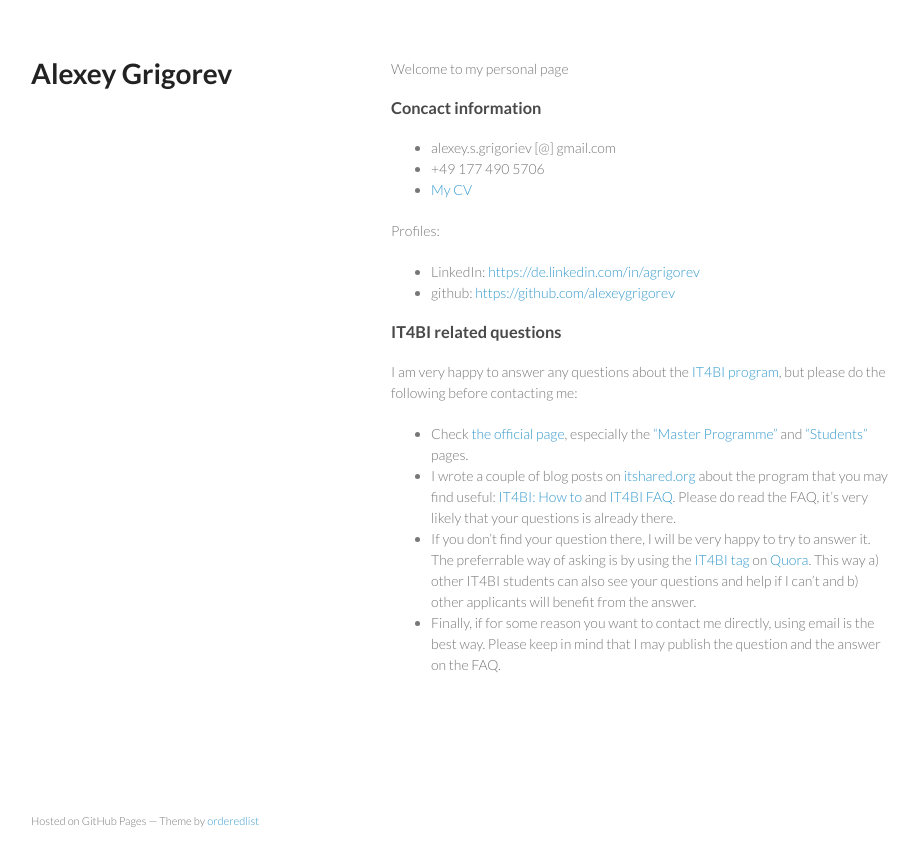
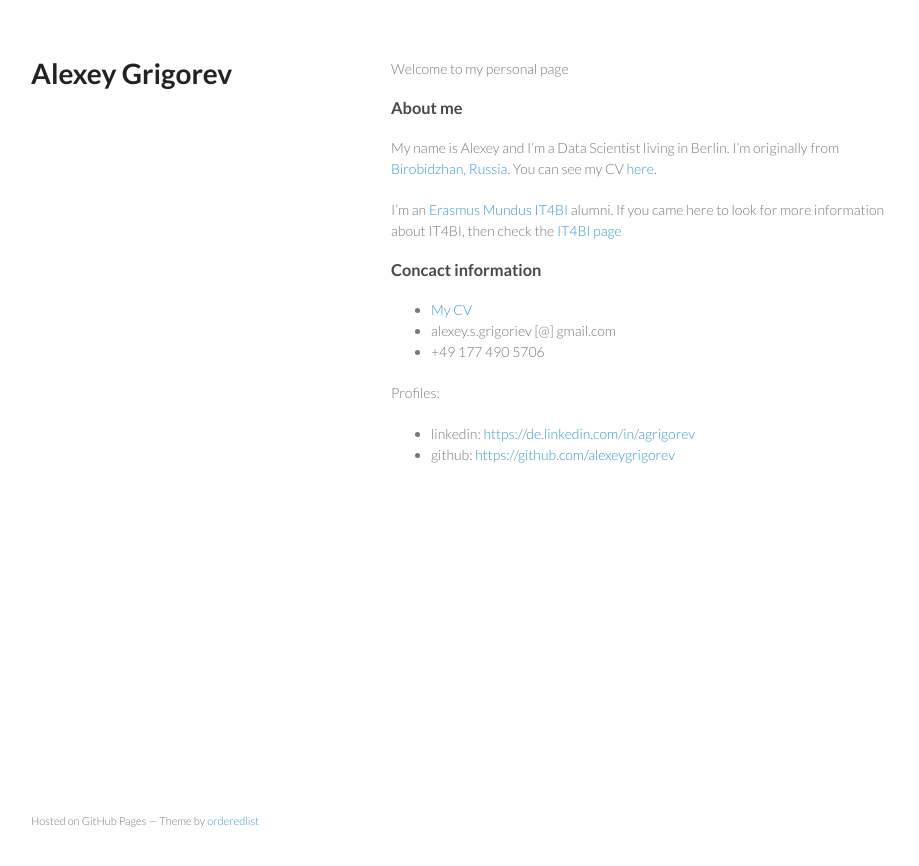
Before and after one commit to alexeygrigorev/alexeygrigorev.github.io, a Jekyll site: the page built from index.md, in a window 1280 px wide. Shown: the top 866 px of the page, without its empty margins (179-1098 px from the left). Built offline with Jekyll 4.4.1, drawn with Linux system fonts in a browser that asks for light colours.

Commit message:
Update index.md

```diff
--- a/index.md
+++ b/index.md
@@ -5,27 +5,22 @@ title: Alexey Grigorev - Personal Page
 
 ---
 
+Welcome to my personal page
 
-Welcome to my personal page
+### About me
+
+My name is Alexey and I'm a Data Scientist living in Berlin. I'm originally from [Birobidzhan, Russia](https://en.wikipedia.org/wiki/Birobidzhan). You can see my CV [here](/cv).
+
+I'm an [Erasmus Mundus IT4BI](http://it4bi.univ-tours.fr/) alumni. If you came here to look for more information about IT4BI, then check the [IT4BI page](/it4bi)
+
 
 ### Concact information
 
+- [My CV](/cv)
 - alexey.s.grigoriev [@] gmail.com
 - +49 177 490 5706
-- [My CV](/cv)
-
 
 Profiles:
 
-- LinkedIn: [https://de.linkedin.com/in/agrigorev](https://de.linkedin.com/in/agrigorev)
+- linkedin: [https://de.linkedin.com/in/agrigorev](https://de.linkedin.com/in/agrigorev)
 - github: [https://github.com/alexeygrigorev](https://github.com/alexeygrigorev)
-
-
-### IT4BI related questions
-
-I am very happy to answer any questions about the [IT4BI program](http://it4bi.univ-tours.fr/), but please do the following before contacting me:
-
-- Check [the official page](http://it4bi.univ-tours.fr), especially the ["Master Programme"](http://it4bi.univ-tours.fr/home/master-programme/) and ["Students"](http://it4bi.univ-tours.fr/home/students/) pages.
-- I wrote a couple of blog posts on [itshared.org](itshared.org) about the program that you may find useful: [IT4BI: How to](http://www.itshared.org/2015/01/it4bi-how-to.html) and [IT4BI FAQ](http://www.itshared.org/2015/01/it4bi-faq.html). Please do read the FAQ, it's very likely that your questions is already there.
-- If you don't find your question there, I will be very happy to try to answer it. The preferrable way of asking is by using the [IT4BI tag](https://www.quora.com/IT4BI) on [Quora](http://quora.com). This way a) other IT4BI students can also see your questions and help if I can't and b) other applicants will benefit from the answer.
-- Finally, if for some reason you want to contact me directly, using email is the best way. Please keep in mind that I may publish the question and the answer on the FAQ.
```
